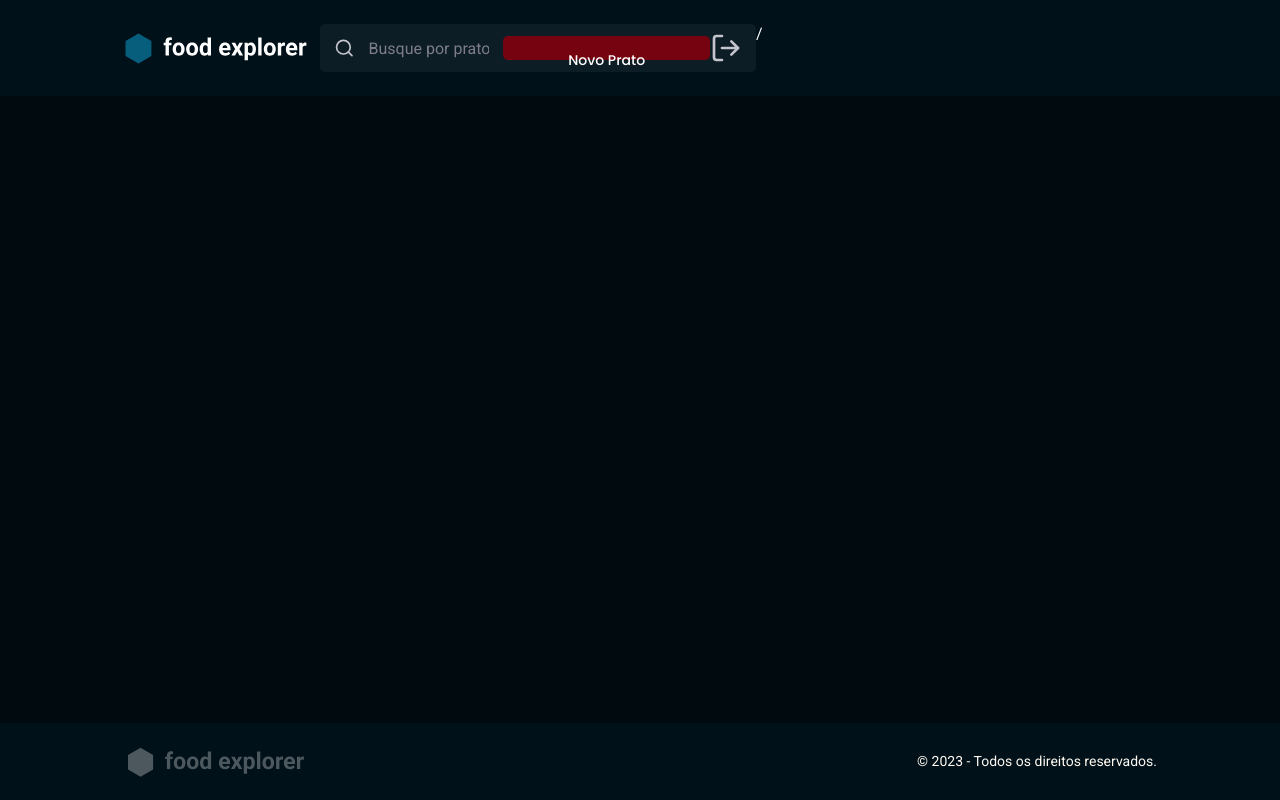
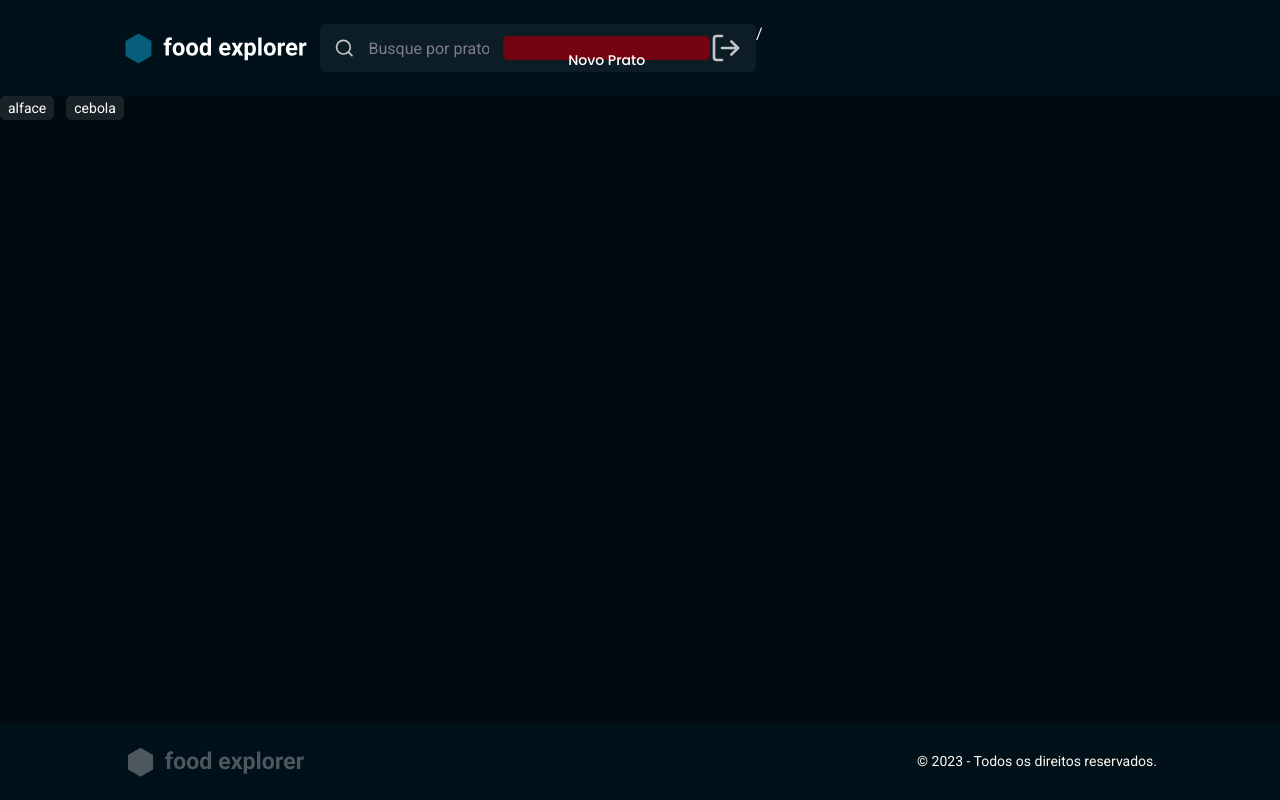
Before and after one commit to mthflashice/food-explorer-frontend, a React (Vite) app in the folder food-explorer/: page / in a window 1280 px wide. Built offline with nearby package versions, Linux system fonts and the light colour scheme.

Commit message:
created component Tag

```diff
--- /dev/null
+++ b/food-explorer/src/components/Tag/index.jsx
@@ -0,0 +1,9 @@
+import {Container} from './styles'
+
+export function Tag ({title, ...rest}){
+    return(
+        <Container {...rest}>
+            {title}
+        </Container>
+    );
+}
--- /dev/null
+++ b/food-explorer/src/components/Tag/styles.js
@@ -0,0 +1,11 @@
+import styled from "styled-components";
+
+export const Container = styled.span`
+    padding:4px 8px;
+    border-radius: 5px;
+    margin-right: 12px;
+
+    font-size: 14px;
+    line-height: 24px;
+    background-color: ${({ theme }) => theme.COLORS.BACKGROUND_400};
+    `;
--- a/food-explorer/src/pages/Dish/index.jsx
+++ b/food-explorer/src/pages/Dish/index.jsx
@@ -1,12 +1,16 @@
 import { Container } from "./styles";
 import { Header } from "../../components/Header";
-import  {Footer} from '../../components/Footer'
+import {Footer} from '../../components/Footer'
+import { Tag } from "../../components/Tag";
 
 export function Dish(){
     return (
         <Container>
             <Header/>
 
+            <Tag title='alface'/>
+            <Tag title='cebola'/>
+
             <Footer/>
         </Container>
     );
```
